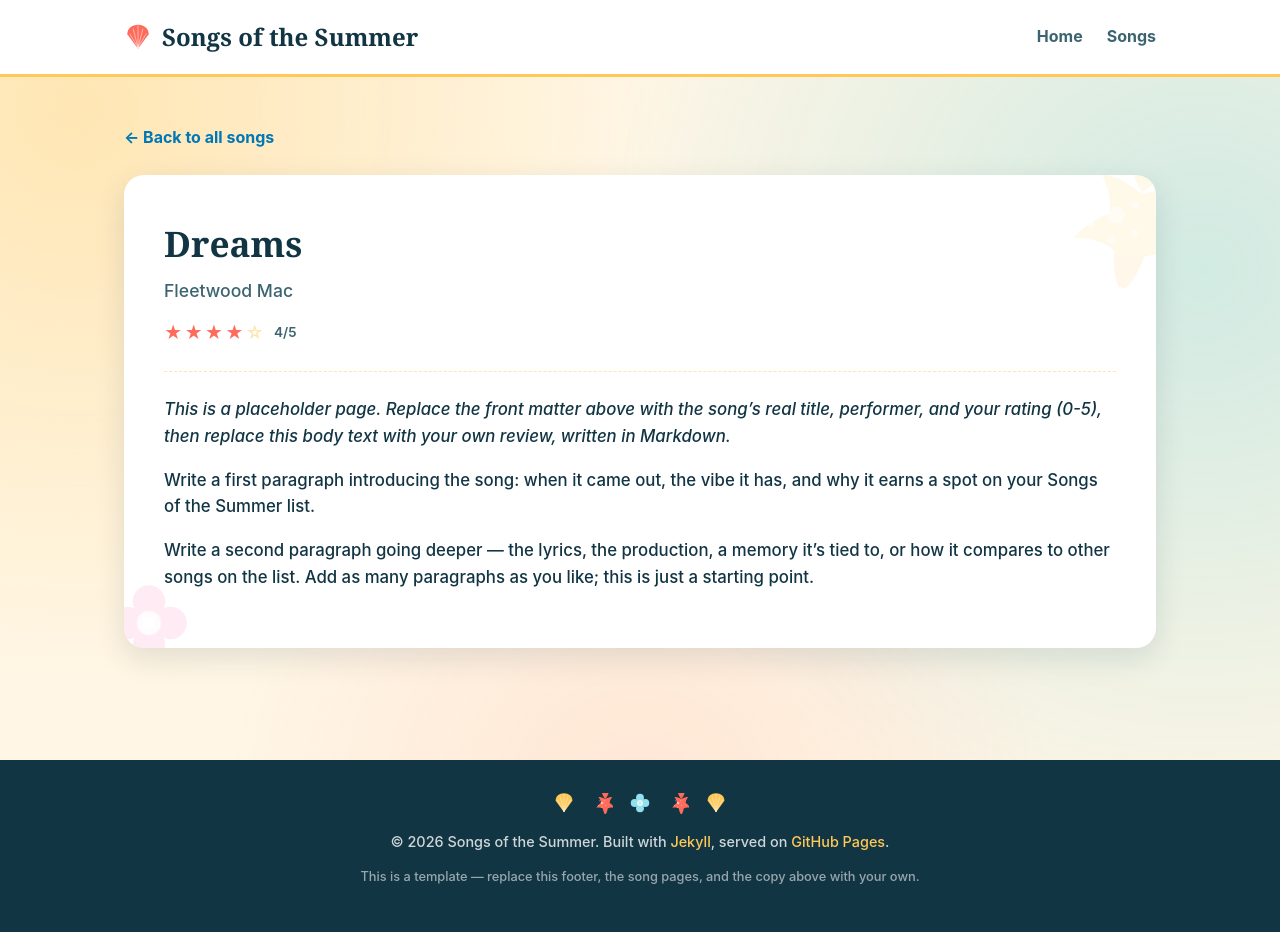
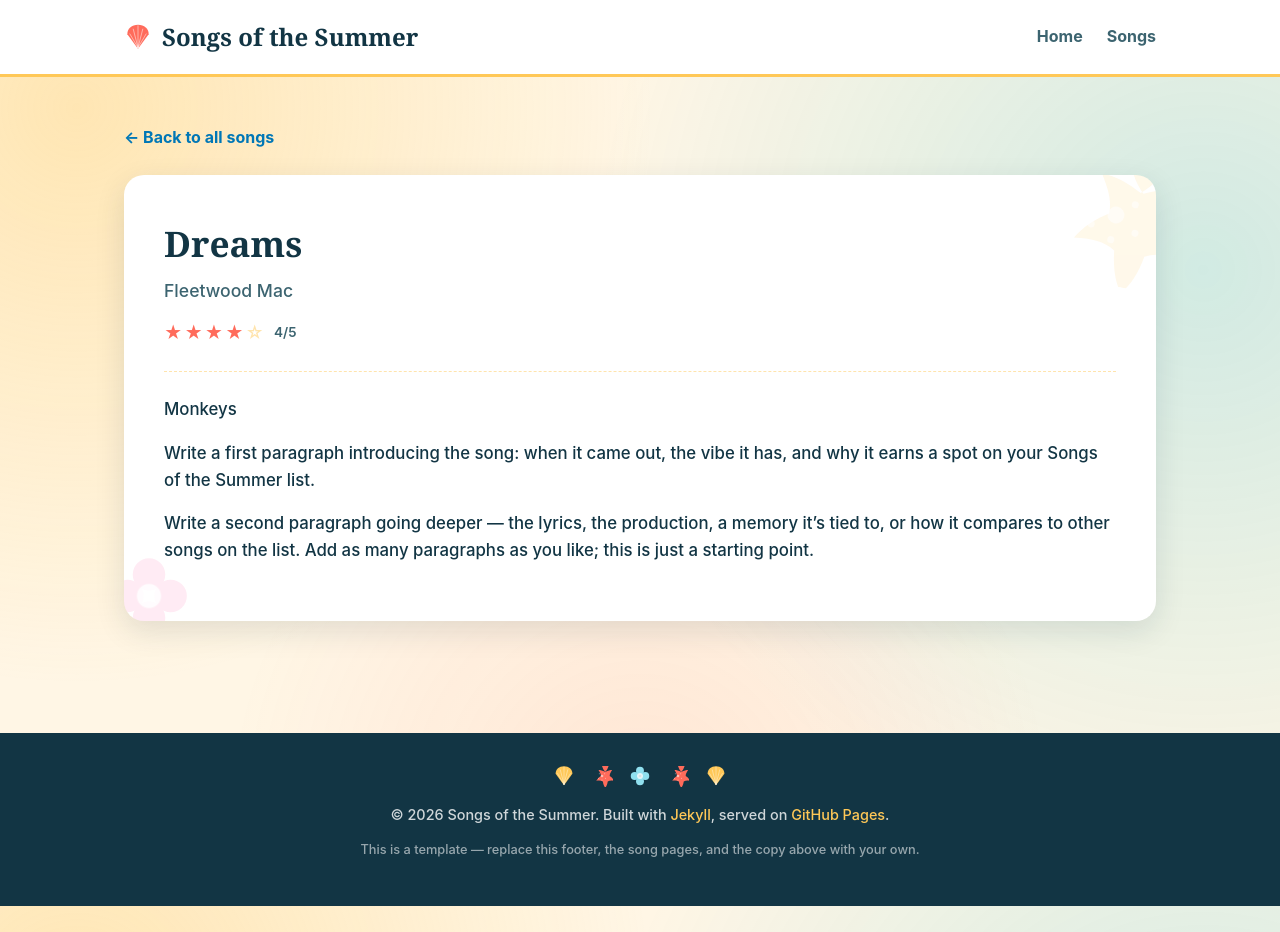
Before and after one commit to abbyduffer12/songsofthesummer26, a Jekyll site: the page built from _songs/song-03.md, in a window 1280 px wide. Built offline with Jekyll 4.4.1, drawn with Linux system fonts in a browser that asks for light colours.

Commit message:
Replace placeholder with song details and review
Updated song details and removed placeholder text.

```diff
--- a/_songs/song-03.md
+++ b/_songs/song-03.md
@@ -5,9 +5,7 @@ performer: "Fleetwood Mac"
 rating: 4
 ---
 
-_This is a placeholder page. Replace the front matter above with the song's real
-title, performer, and your rating (0-5), then replace this body text with your
-own review, written in Markdown._
+Monkeys
 
 Write a first paragraph introducing the song: when it came out, the vibe it
 has, and why it earns a spot on your Songs of the Summer list.
```
